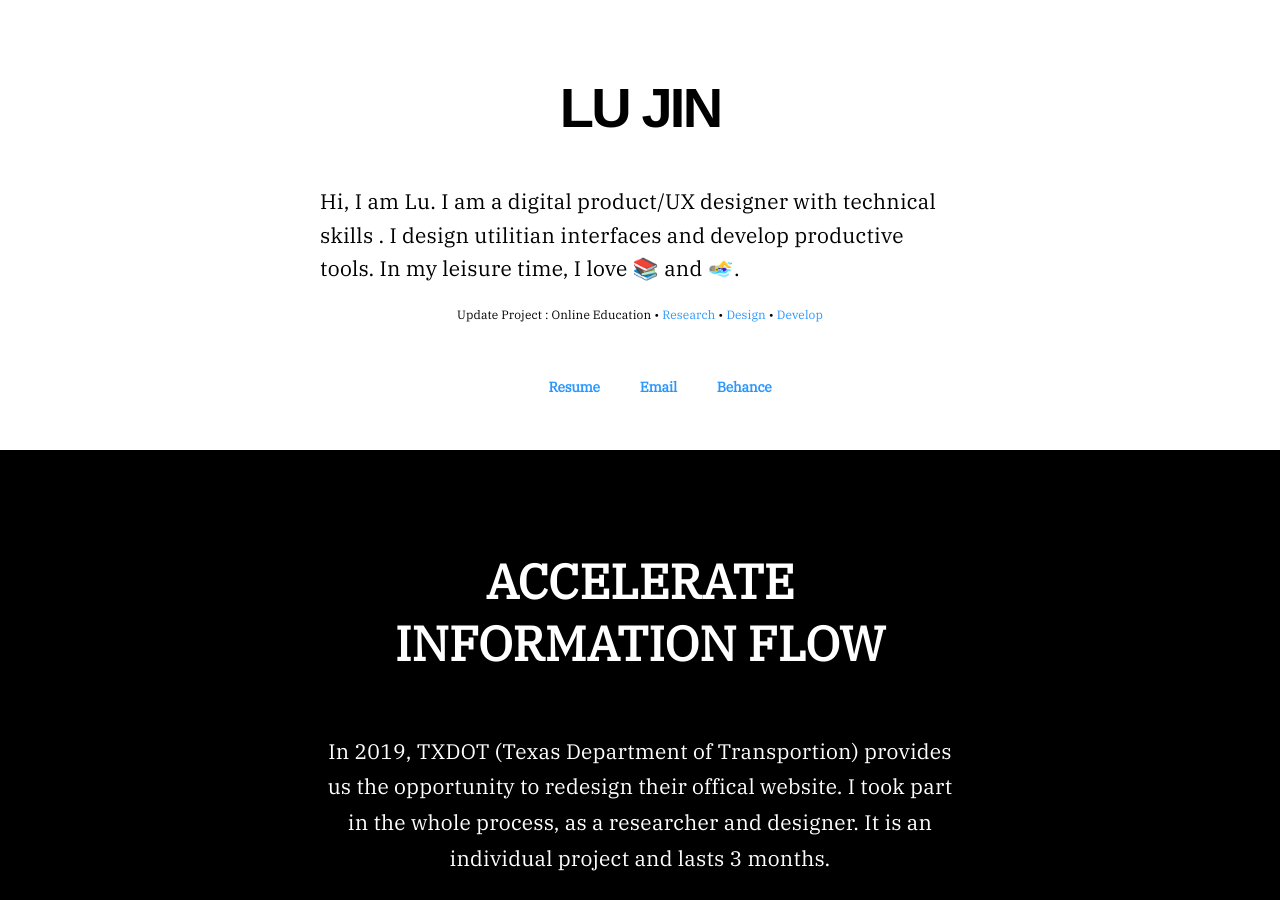
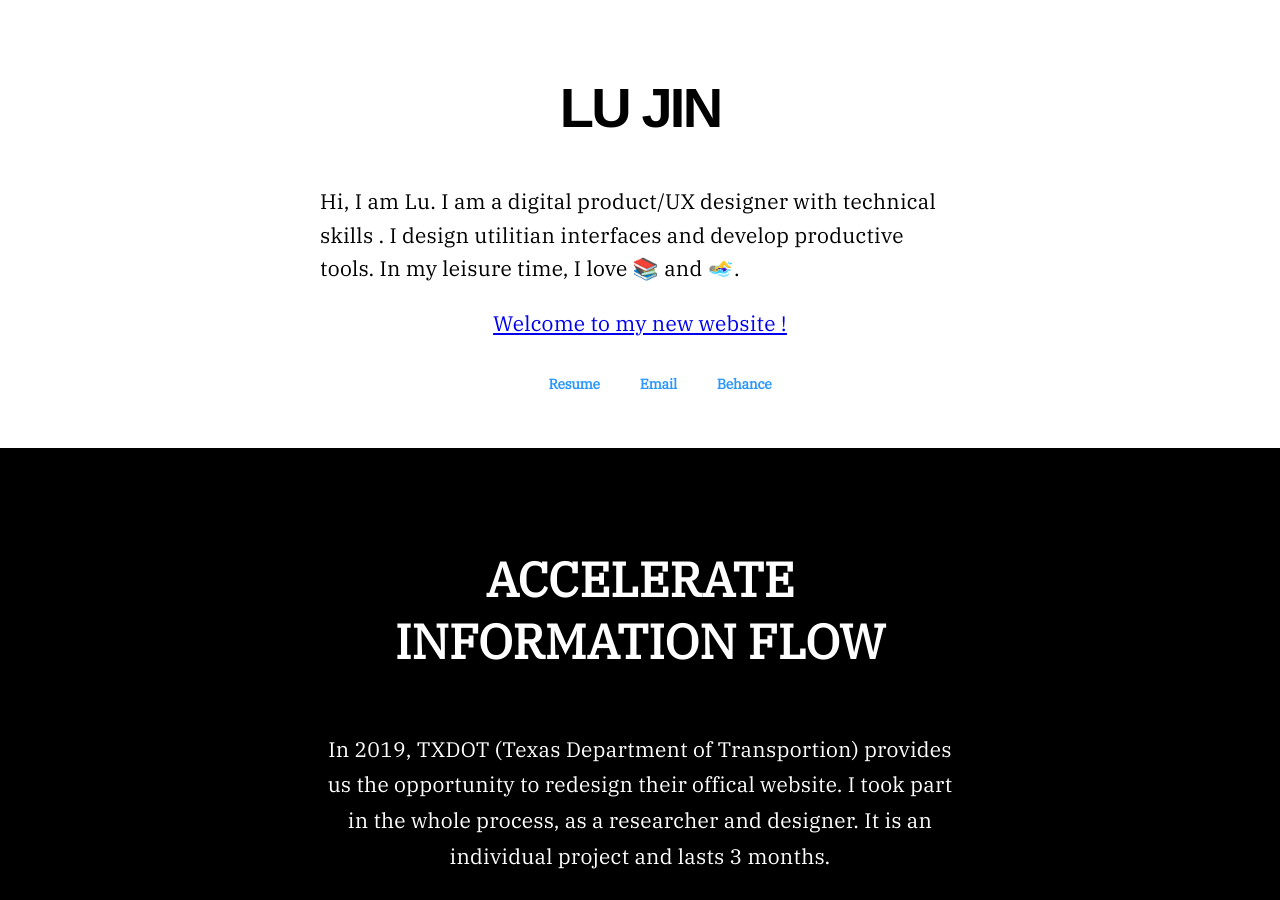
Before and after one commit to beforux/ShakeYourLove, a Jekyll site: the page index.html, which Jekyll copies as it is, in a window 1280 px wide and 900 px high. Built offline with Jekyll 4.4.1, drawn with Linux system fonts in a browser that asks for light colours.

Commit message:
Update index.html

```diff
--- a/index.html
+++ b/index.html
@@ -10,7 +10,7 @@
 	<header>
 		<h1 class="name">LU JIN</h1>
 		<p class="intro">Hi, I am Lu. I am a digital product/UX designer with technical skills . I design utilitian interfaces and develop productive tools. In my leisure time, I love 📚 and 🏊‍♀️.</p>
-		<p class="update"><span>Update Project <span> : <span>  Online Education <span>  &#x2022;  <span><a href="https://docs.google.com/document/d/1hagld0uH07sxCJDbusst9ffL0jY6IHuew36RoCJu0HY/edit?usp=sharing"> <span>Research </a> <span> &#x2022; <span> <a href="https://www.behance.net/gallery/92765427/Online-Education"> <span> Design<span> </a> <span> &#x2022;<span> <a href="https://onlineeducation-883ad.firebaseapp.com">Develop </a></p>
+		<p class="intro"><a href="https://beforapps.com"> Welcome to my new website ! </a></p>
 	</header>
 
 	<div class="connection">
```
